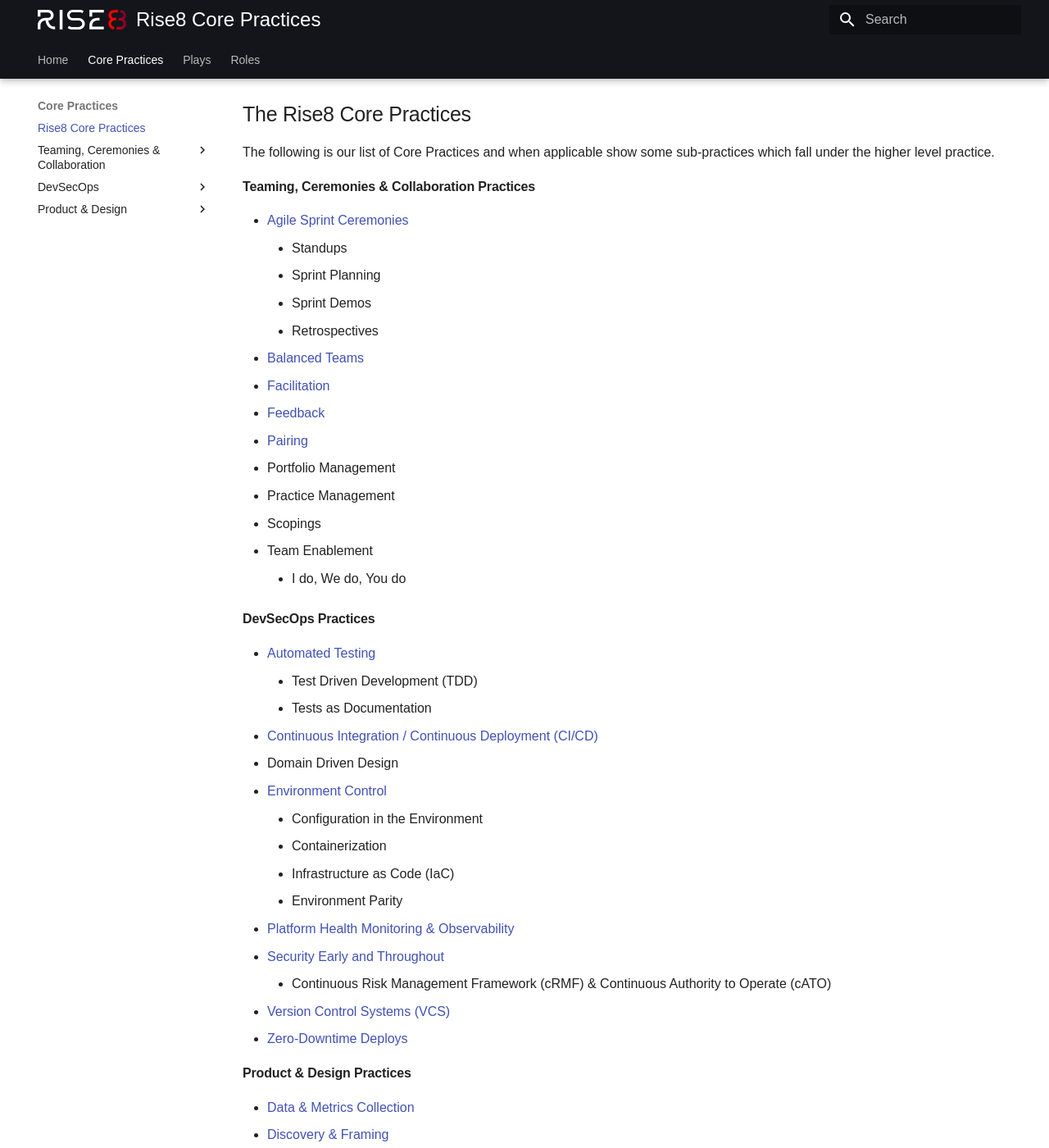
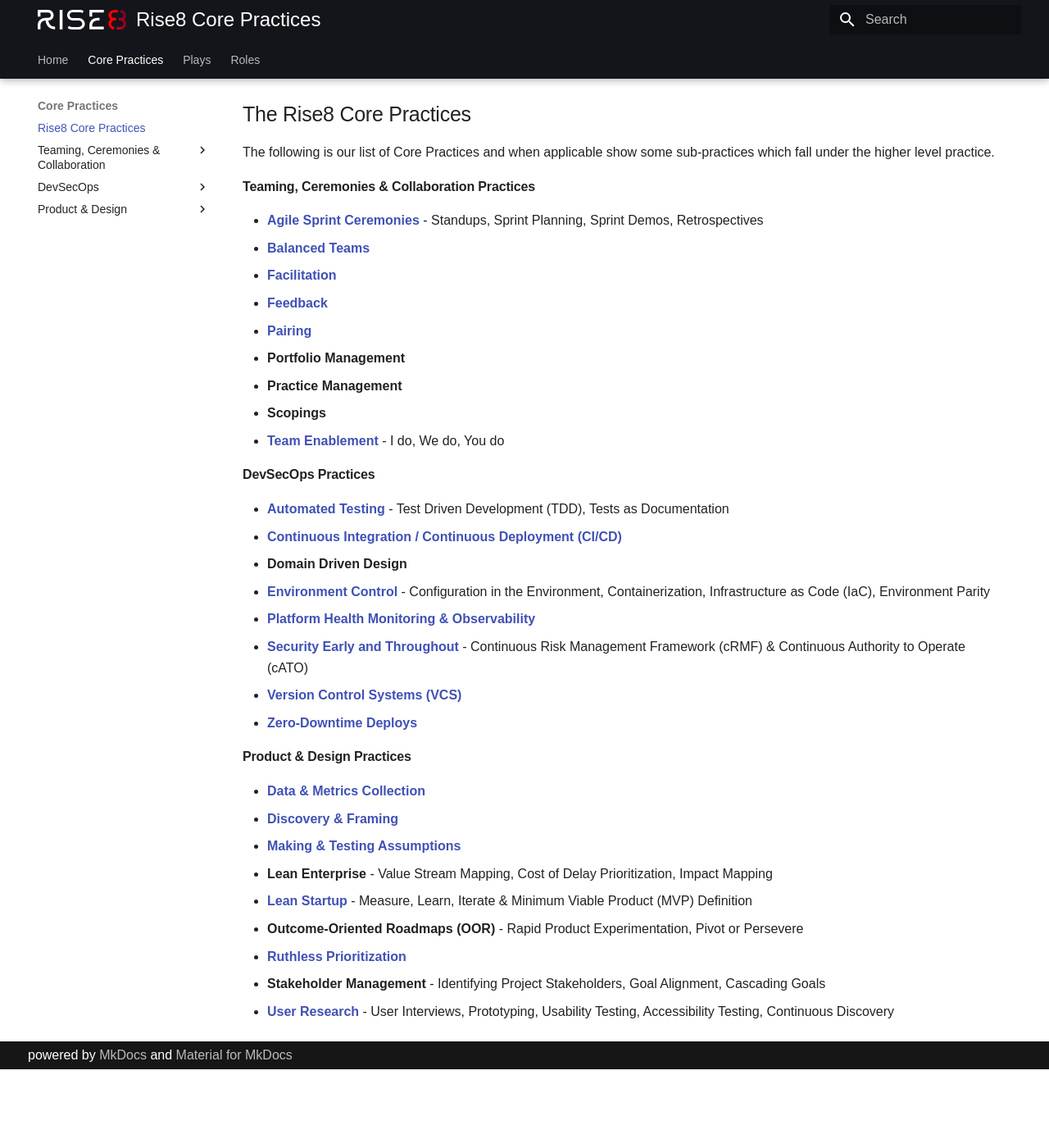
Before and after one commit to rise8-us/delivery-playbooks, an MkDocs documentation site: the page built from docs/content/practices/core-practices.md, in a window 1280 px wide and 1400 px high, scrolled down 494 px. Shown: the whole window at 82% size. Built offline with MkDocs 1.6.1 and Material for MkDocs 9.7.7, drawn with Linux system fonts in a browser that asks for light colours; after the commit the page ends 1798 px from its top, so only the background shows below that; some of the changed lines change nothing that is shown; some of the changed text lies outside the part shown.

Commit message:
Revamp core practices page to move sub-bullets inline

```diff
--- a/docs/content/practices/core-practices.md
+++ b/docs/content/practices/core-practices.md
@@ -15,60 +15,33 @@
 The following is our list of Core Practices and when applicable show some sub-practices which fall under the higher level practice.
 
 #### Teaming, Ceremonies & Collaboration Practices
-* [Agile Sprint Ceremonies](../agile-ceremonies)
-    * Standups
-    * Sprint Planning
-    * Sprint Demos
-    * Retrospectives
-* [Balanced Teams](../balanced-team)
-* [Facilitation](../facilitation)
-* [Feedback](../feedback)
-* [Pairing](../pairing)
-* Portfolio Management
-* Practice Management
-* Scopings
-* Team Enablement
-    * I do, We do, You do
+* **[Agile Sprint Ceremonies](../agile-ceremonies)** - Standups, Sprint Planning, Sprint Demos, Retrospectives
+* **[Balanced Teams](../balanced-team)**
+* **[Facilitation](../facilitation)**
+* **[Feedback](../feedback)**
+* **[Pairing](../pairing)**
+* **Portfolio Management**
+* **Practice Management**
+* **Scopings**
+* **[Team Enablement](../team-enablement)** - I do, We do, You do
 
 #### DevSecOps Practices
-* [Automated Testing](../automated-testing)
-    * Test Driven Development (TDD)
-    * Tests as Documentation
-* [Continuous Integration / Continuous Deployment (CI/CD)](../ci-cd)
-* Domain Driven Design
-* [Environment Control](../environment-control)
-    * Configuration in the Environment
-    * Containerization
-    * Infrastructure as Code (IaC)
-    * Environment Parity
-* [Platform Health Monitoring & Observability](../platform-health-monitoring-and-observability)
-* [Security Early and Throughout](../security-early-and-throughout)
-    * Continuous Risk Management Framework (cRMF) & Continuous Authority to Operate (cATO)
-* [Version Control Systems (VCS)](../version-control-systems)
-* [Zero-Downtime Deploys](../zero-downtime-deployments)
+* **[Automated Testing](../automated-testing)** - Test Driven Development (TDD), Tests as Documentation
+* **[Continuous Integration / Continuous Deployment (CI/CD)](../ci-cd)**
+* **Domain Driven Design**
+* **[Environment Control](../environment-control)** - Configuration in the Environment, Containerization, Infrastructure as Code (IaC), Environment Parity
+* **[Platform Health Monitoring & Observability](../platform-health-monitoring-and-observability)**
+* **[Security Early and Throughout](../security-early-and-throughout)** - Continuous Risk Management Framework (cRMF) & Continuous Authority to Operate (cATO)
+* **[Version Control Systems (VCS)](../version-control-systems)**
+* **[Zero-Downtime Deploys](../zero-downtime-deployments)**
 
 #### Product & Design Practices
-* [Data & Metrics Collection](../data-and-metrics-collection)
-* [Discovery & Framing](../discovery-and-framing)
-* [Making & Testing Assumptions](../making-and-testing-assumptions)
-* Lean Enterprise
-    * Value Stream Mapping
-    * Cost of Delay Prioritization
-    * Impact Mapping
-* [Lean Startup](../lean-start-up)
-    * Measure, Learn, Iterate
-    * Minimum Viable Product (MVP) Definition
-* Outcome-Oriented Roadmaps (OOR)
-    * Rapid Product Experimentation
-    * Pivot or Persevere
-* [Ruthless Prioritization](../ruthless-prioritization)
-* Stakeholder Management
-    * Identifying Project Stakeholders
-    * Goal Alignment
-    * Cascading Goals
-* [User Research](../user-research)
-    * User Interviews
-    * Prototyping
-    * Usability Testing
-    * Accessibility Testing
-    * Continuous Discovery
+* **[Data & Metrics Collection](../data-and-metrics-collection)**
+* **[Discovery & Framing](../discovery-and-framing)**
+* **[Making & Testing Assumptions](../making-and-testing-assumptions)**
+* **Lean Enterprise** - Value Stream Mapping, Cost of Delay Prioritization, Impact Mapping
+* **[Lean Startup](../lean-start-up)** - Measure, Learn, Iterate & Minimum Viable Product (MVP) Definition
+* **Outcome-Oriented Roadmaps (OOR)** - Rapid Product Experimentation, Pivot or Persevere
+* **[Ruthless Prioritization](../ruthless-prioritization)**
+* **Stakeholder Management** - Identifying Project Stakeholders, Goal Alignment, Cascading Goals
+* **[User Research](../user-research)** - User Interviews, Prototyping, Usability Testing, Accessibility Testing, Continuous Discovery
```
